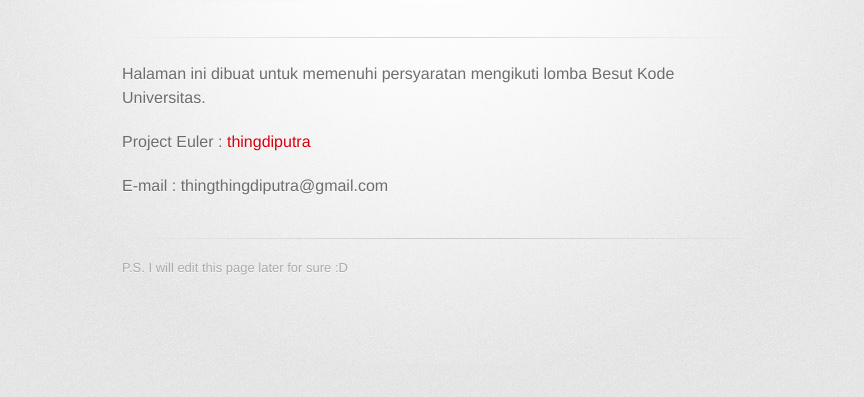
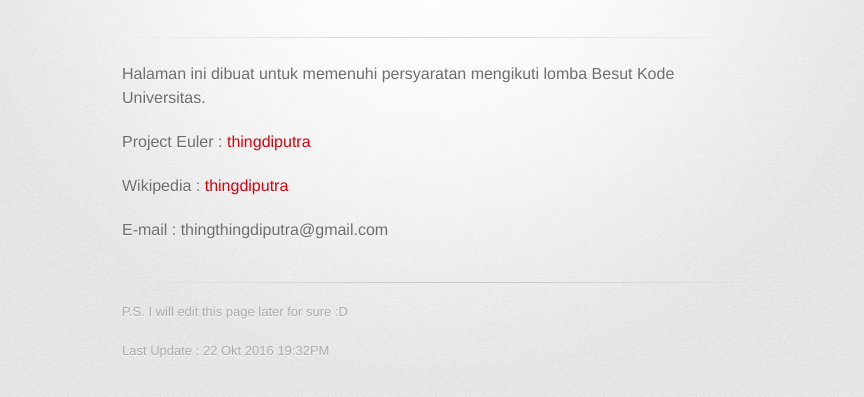
Before and after one commit to thingdiputra/thingdiputra.github.io, a plain HTML site: page index.html in a window 1280 px wide. Shown: the part 209-606 px from the top of the page, without its empty margins (208-1072 px from the left). Drawn offline with Linux system fonts and the light colour scheme; a web font is replaced by a local one.

Commit message:
Update index.html
Add wikipedia link & last updated

```diff
--- a/index.html
+++ b/index.html
@@ -31,13 +31,14 @@
         <section id="main_content">
           <p>Halaman ini dibuat untuk memenuhi persyaratan mengikuti lomba Besut Kode Universitas.</p>
           <p>Project Euler : <a href="https://projecteuler.net/profile/thingdiputra.png" target="_blank">thingdiputra</a></p>
+          <p>Wikipedia     : <a href="https://id.wikipedia.org/wiki/Pengguna:Thingdiputra" target="_blank">thingdiputra</a></p>
           <p>E-mail : thingthingdiputra@gmail.com</p>
         </section>
 
         <footer>
           <p>P.S. I will edit this page later for sure :D<p>
+          <p><i>Last Update : 22 Okt 2016 19:32PM</i></p>
         </footer>
-
 
       </div>
     </div>
```
